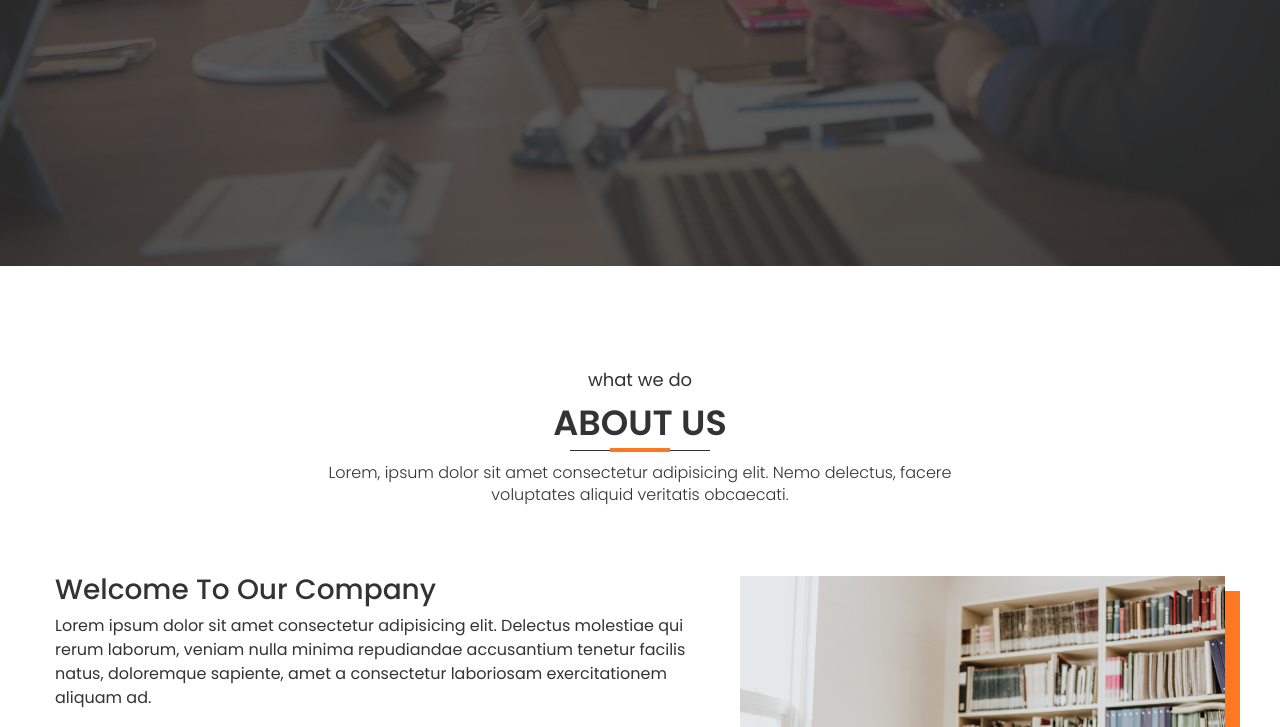
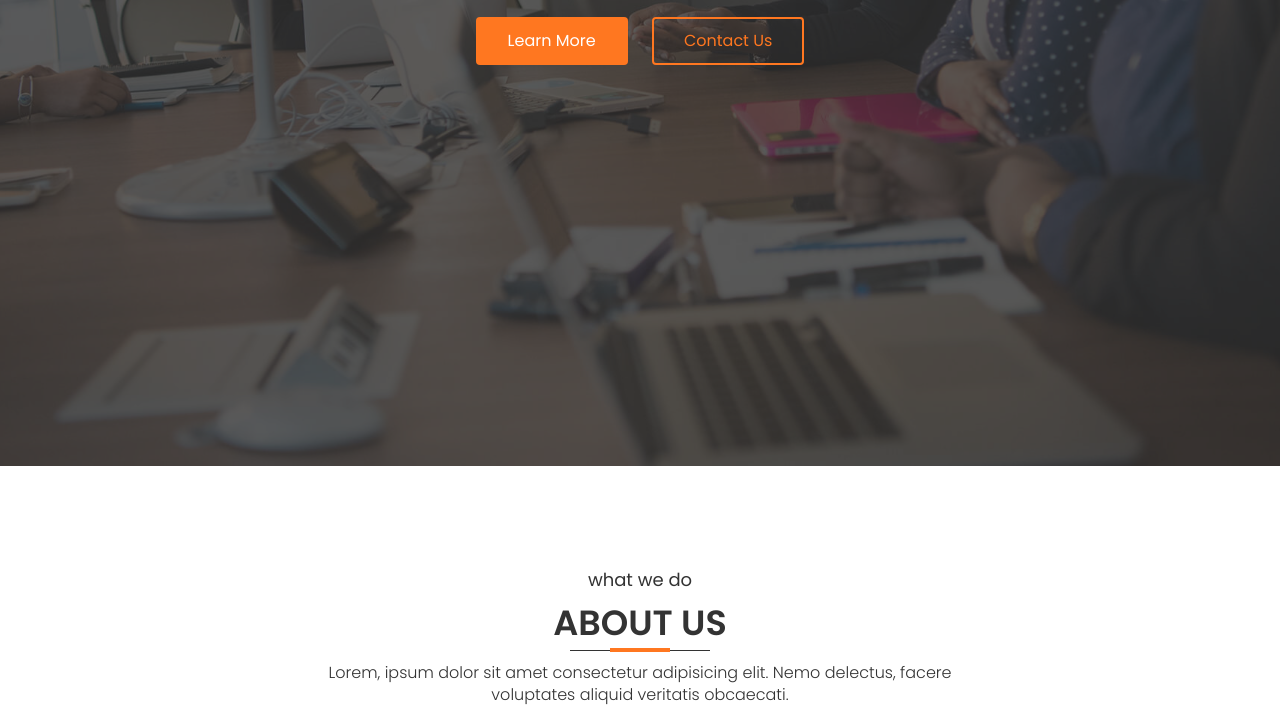
Before and after one commit to ahsunahmed/corporate-web, a plain HTML site: page index.html in a window 1280 px wide. Shown: the part 534-1261 px from the top of the page. Drawn offline with Linux system fonts and the light colour scheme.

Commit message:
Update index.html

```diff
--- a/index.html
+++ b/index.html
@@ -48,7 +48,7 @@
     <!-- Header Area Ends -->
 
     <!-- Banner Area Starts -->
-    <section class="banner-area" id="home" style="background-image: url('assets/img/back.jpg');">
+    <section class="banner-area pt-100 pb-100" id="home" style="background-image: url('assets/img/back.jpg');">
         <div class="container">
             <div class="banner-content">
                 <h4>welcome to our agency</h4>
```
